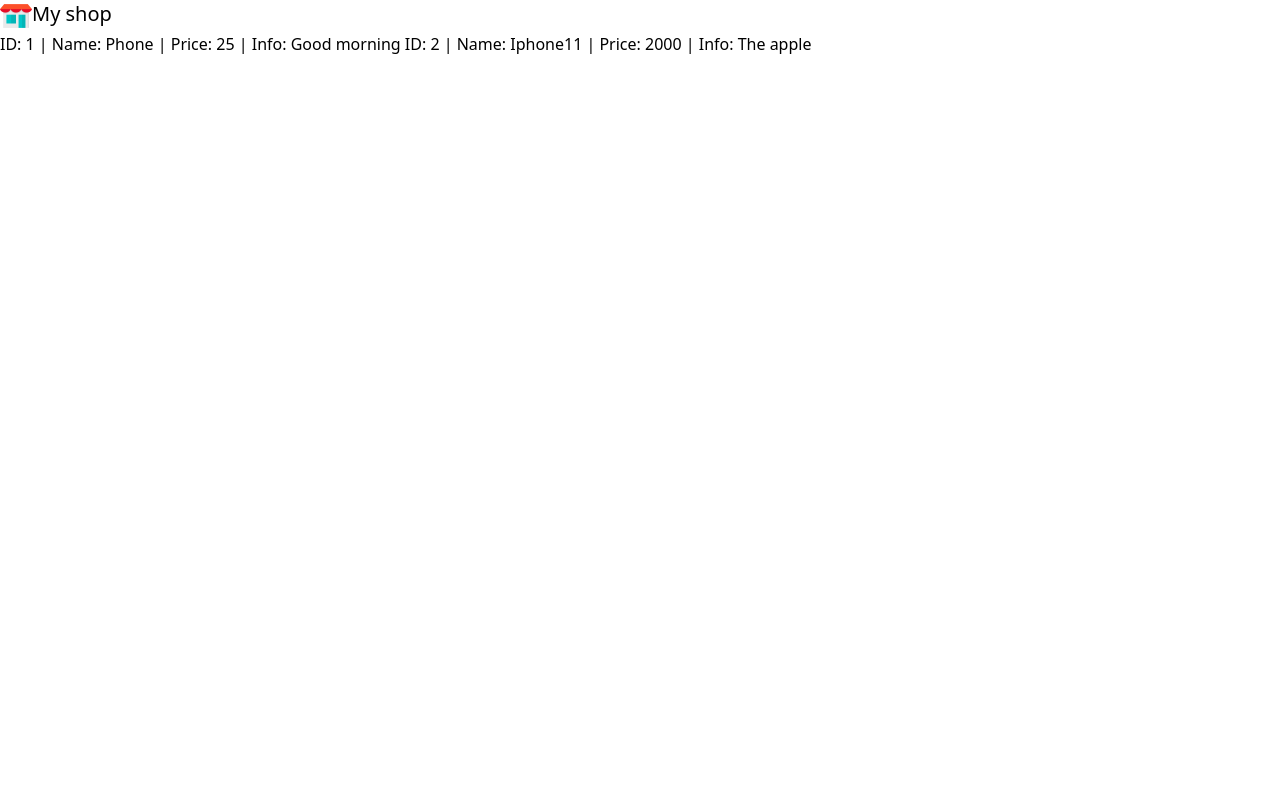
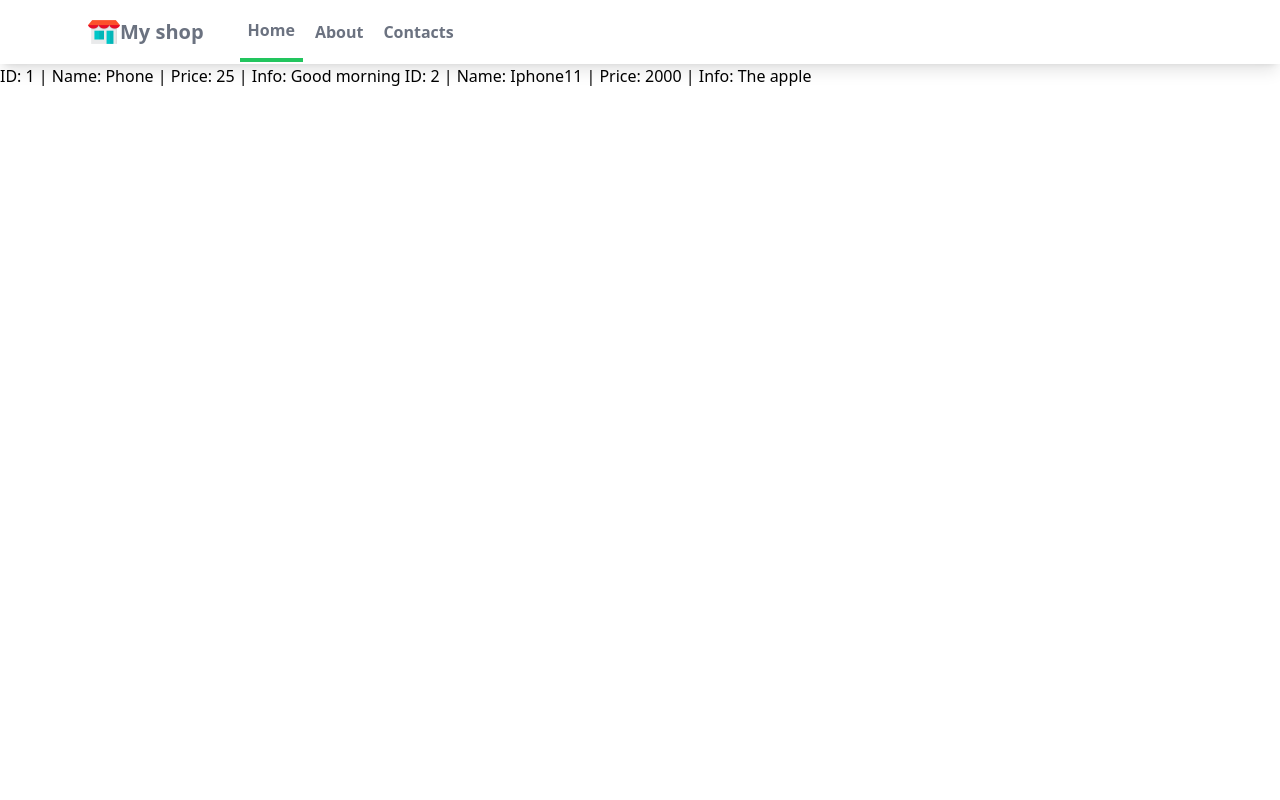
Before and after one commit to Radmiurr/kyrs_django, a Django app: page /myapp/ in a window 1280 px wide. Run offline with Django 4.2, Linux system fonts and the light colour scheme; data comes from the database, SQL or seed files in the repository.

Commit message:
base template + navbar

```diff
--- a/Kyrsach/myapp/static/myapp/src/tailwind.css
+++ b/Kyrsach/myapp/static/myapp/src/tailwind.css
@@ -1,3 +1,3 @@
-@tailwind base;
-@tailwind components;
-@tailwind utilities;
+@import 'tailwindcss/base';
+@import 'tailwindcss/components';
+@import 'tailwindcss/utilities';
--- a/Kyrsach/myapp/static/myapp/styles.css
+++ b/Kyrsach/myapp/static/myapp/styles.css
@@ -544,6 +544,15 @@ video {
   position: static;
 }
 
+.mx-auto {
+  margin-left: auto;
+  margin-right: auto;
+}
+
+.block {
+  display: block;
+}
+
 .flex {
   display: flex;
 }
@@ -556,7 +565,75 @@ video {
   width: 2rem;
 }
 
+.max-w-6xl {
+  max-width: 72rem;
+}
+
+.items-center {
+  align-items: center;
+}
+
+.justify-between {
+  justify-content: space-between;
+}
+
+.space-x-1 > :not([hidden]) ~ :not([hidden]) {
+  --tw-space-x-reverse: 0;
+  margin-right: calc(0.25rem * var(--tw-space-x-reverse));
+  margin-left: calc(0.25rem * calc(1 - var(--tw-space-x-reverse)));
+}
+
+.space-x-7 > :not([hidden]) ~ :not([hidden]) {
+  --tw-space-x-reverse: 0;
+  margin-right: calc(1.75rem * var(--tw-space-x-reverse));
+  margin-left: calc(1.75rem * calc(1 - var(--tw-space-x-reverse)));
+}
+
+.border-b-4 {
+  border-bottom-width: 4px;
+}
+
+.border-green-500 {
+  --tw-border-opacity: 1;
+  border-color: rgb(34 197 94 / var(--tw-border-opacity));
+}
+
+.bg-white {
+  --tw-bg-opacity: 1;
+  background-color: rgb(255 255 255 / var(--tw-bg-opacity));
+}
+
+.px-2 {
+  padding-left: 0.5rem;
+  padding-right: 0.5rem;
+}
+
+.px-4 {
+  padding-left: 1rem;
+  padding-right: 1rem;
+}
+
+.py-4 {
+  padding-top: 1rem;
+  padding-bottom: 1rem;
+}
+
 .text-xl {
   font-size: 1.25rem;
   line-height: 1.75rem;
 }
+
+.font-semibold {
+  font-weight: 600;
+}
+
+.text-gray-500 {
+  --tw-text-opacity: 1;
+  color: rgb(107 114 128 / var(--tw-text-opacity));
+}
+
+.shadow-lg {
+  --tw-shadow: 0 10px 15px -3px rgb(0 0 0 / 0.1), 0 4px 6px -4px rgb(0 0 0 / 0.1);
+  --tw-shadow-colored: 0 10px 15px -3px var(--tw-shadow-color), 0 4px 6px -4px var(--tw-shadow-color);
+  box-shadow: var(--tw-ring-offset-shadow, 0 0 #0000), var(--tw-ring-shadow, 0 0 #0000), var(--tw-shadow);
+}
--- /dev/null
+++ b/Kyrsach/myapp/templates/myapp/base.html
@@ -0,0 +1,16 @@
+<!DOCTYPE html>
+{% load static %}
+<html lang="en">
+<head>
+    <meta charset="UTF-8">
+    <meta http-equiv="X-UA-Compatible" content="IE=edge">
+    <meta name="viewport" content="width=device-width, initial-scale=1.0">
+    <link rel="stylesheet" href="{% static 'myapp/styles.css' %}">
+    <title>Document</title>
+</head>
+<body>
+    {% block content %}
+
+    {% endblock content %}
+</body>
+</html>
--- a/Kyrsach/myapp/templates/myapp/index.html
+++ b/Kyrsach/myapp/templates/myapp/index.html
@@ -1,21 +1,29 @@
+{% extends "myapp/base.html" %}
 {% load static %}
-<html>
-    <head>
-        <link rel="stylesheet" href="{% static 'myapp/styles.css' %}">
-    </head>
-    <body class="bg-sk">
-			<nav>
-				<div>
-					<div>
-						<div>
-							<div class="flex">
-									<img class="h-8 w-8" src="{% static 'myapp/images/shop.png' %}" alt="logo" />
-									<span class="text-xl">My shop</span>
+
+{% block content %}
+
+		<nav class="bg-white shadow-lg">
+					<div class="max-w-6xl mx-auto px-4">
+						<div class="flex justify-between">
+							<div class="flex space-x-7">
+								<div >
+									<a href="#" class="flex items-center px-2 py-4">
+									<img class="h-8 w-8" src="{% static 'myapp/images/shop.png' %}" alt="logo"/>
+									<span class="text-gray-500 font-semibold text-xl">My shop</span>
+								</a>
+								</div>
+								<div class="items-center flex space-x-1">
+									<a href="#" class="py-4 px-2 text-gray-500 font-semibold border-b-4 border-green-500">Home</a>
+									<a href="#" class="py-4 px-2 text-gray-500 font-semibold">About</a>
+									<a href="#" class="py-4 px-2 text-gray-500 font-semibold">Contacts</a>
+								</div>
 							</div>
 						</div>
-					</div>
 				</div>
-			</nav>
+		</nav>
+
+
         <h4>
             {% for item in items %}
             <a href="{% url 'myapp:detail' item.id %}">
@@ -23,5 +31,4 @@
             <a>
             {% endfor %}
         </h4>
-    </body>
-</html>
+				{% endblock content %}
```
Also changed, not shown: Kyrsach/myapp/templates/myapp/contacts.html (deleted, +0 -8 lines).
